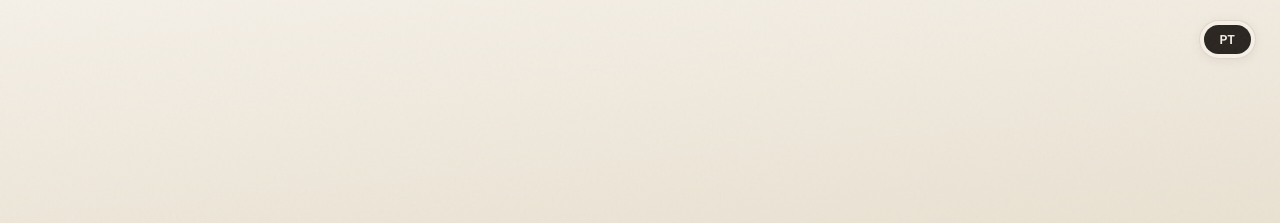
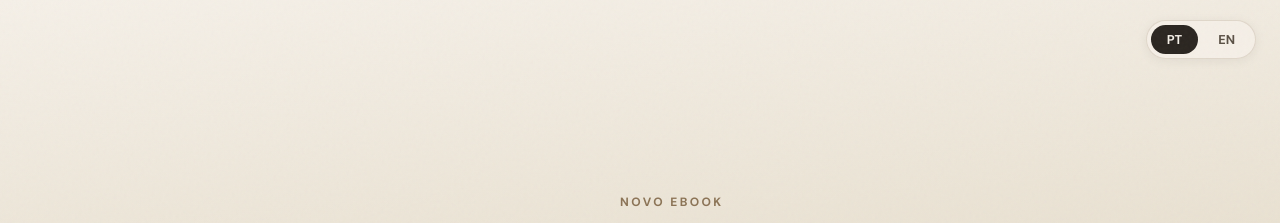
Before and after one commit to dbarros97/byd-ebook, a website: page index.html in a window 1280 px wide. Shown: the top 223 px of the page. Drawn offline with nearby package versions, Linux system fonts and the light colour scheme.

Commit message:
Update index.html

```diff
--- a/index.html
+++ b/index.html
@@ -124,7 +124,7 @@ section{padding:60px 24px}
 <!-- LANGUAGE SWITCHER -->
 <div class="lang-switch">
 <a href="/pt" id="lang-pt">PT</a>
-<!-- <a href="/en" id="lang-en">EN</a> -->
+<a href="/en" id="lang-en">EN</a>
 </div>
 
 <!-- HERO -->
```
